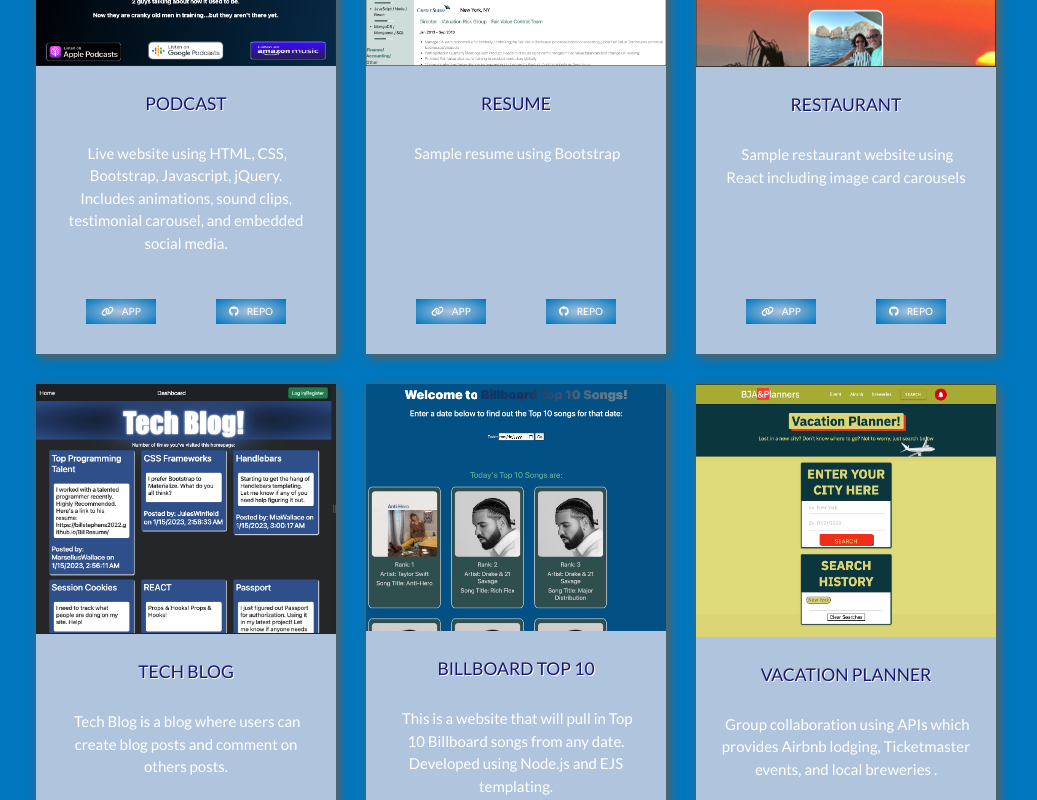
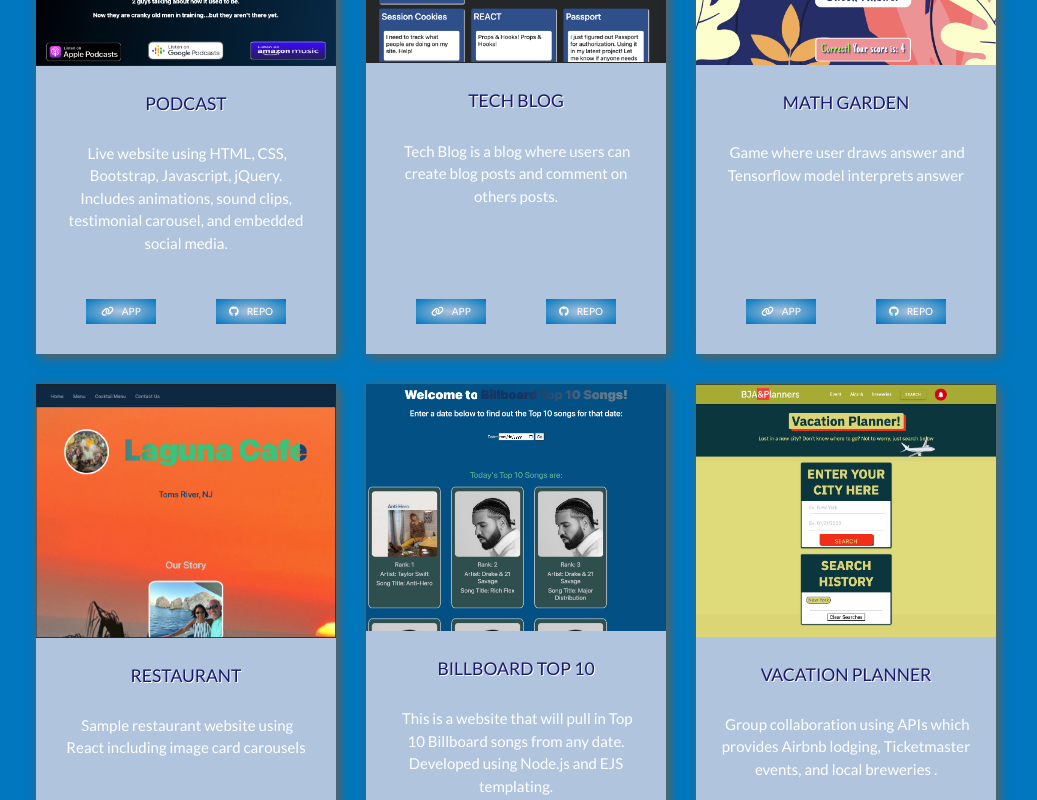
Before and after one commit to BillStephens2022/my_portfolio, a React (Create React App) app: page /portfolio in a window 1280 px wide. Shown: the part 1100-1900 px from the top of the page, without its empty margins (124-1161 px from the left). Built offline with nearby package versions, Linux system fonts and the light colour scheme.

Commit message:
added new skills and math garden project

```diff
--- a/src/data/projects.js
+++ b/src/data/projects.js
@@ -53,19 +53,32 @@ export const projects = [
     },
     {
       id: 5,
-      title: "Resume",
-      desc: "Sample resume using Bootstrap",
+      title: "Tech Blog",
+      desc: "Tech Blog is a blog where users can create blog posts and comment on others posts.",
+      category: "Full Stack",
+      image1: `techblog1.png`,
+      image2: `techblog2.png`,
+      image3: `techblog3.png`,
+      image4: `techblog4.png`,
+      image5: "",
+      deployedUrl: "https://tech-blog-billstephens.herokuapp.com/",
+      gitHubRepoUrl: "https://github.com/BillStephens2022/Tech-Blog",
+    },
+    {
+      id: 6,
+      title: "Math Garden",
+      desc: "Game where user draws answer and Tensorflow model interprets answer",
       category: "Front End",
-      image1: `resume1.png`,
+      image1: "mathGarden.png",
       image2: "",
       image3: "",
       image4: "",
       image5: "",
-      deployedUrl: "https://billstephens2022.github.io/BillResume/",
-      gitHubRepoUrl: "https://github.com/BillStephens2022/BillResume",
+      deployedUrl: "https://billstephens2022.github.io/math_garden/",
+      gitHubRepoUrl: "https://github.com/BillStephens2022/math_garden",
     },
     {
-      id: 6,
+      id: 7,
       title: "Restaurant",
       desc: "Sample restaurant website using React including image card carousels",
       category: "Front End",
@@ -77,19 +90,7 @@ export const projects = [
       deployedUrl: "https://billstephens2022.github.io/LagunaCafe/",
       gitHubRepoUrl: "https://github.com/BillStephens2022/LagunaCafe",
     },
-    {
-      id: 7,
-      title: "Tech Blog",
-      desc: "Tech Blog is a blog where users can create blog posts and comment on others posts.",
-      category: "Full Stack",
-      image1: `techblog1.png`,
-      image2: `techblog2.png`,
-      image3: `techblog3.png`,
-      image4: `techblog4.png`,
-      image5: "",
-      deployedUrl: "https://tech-blog-billstephens.herokuapp.com/",
-      gitHubRepoUrl: "https://github.com/BillStephens2022/Tech-Blog",
-    },
+
     {
       id: 8,
       title: "Billboard Top 10",
@@ -261,6 +262,19 @@ export const projects = [
     },
     {
       id: 21,
+      title: "Resume",
+      desc: "Sample resume using Bootstrap",
+      category: "Front End",
+      image1: `resume1.png`,
+      image2: "",
+      image3: "",
+      image4: "",
+      image5: "",
+      deployedUrl: "https://billstephens2022.github.io/BillResume/",
+      gitHubRepoUrl: "https://github.com/BillStephens2022/BillResume",
+    },
+    {
+      id: 22,
       title: "README Generator",
       desc: "Generates a README.md file after responding to questions in the command line",
       category: "Back End",
@@ -273,7 +287,7 @@ export const projects = [
       gitHubRepoUrl: "https://github.com/BillStephens2022/README-generator",
     },
     {
-      id: 22,
+      id: 23,
       title: "Team Profile Generator",
       desc: "Generates Team Profile page after entering team details in the command line",
       category: "Back End",
@@ -286,7 +300,7 @@ export const projects = [
       gitHubRepoUrl: "https://github.com/BillStephens2022/Team-Profile-Generator",
     },
     {
-      id: 23,
+      id: 24,
       title: "Note Taker",
       desc: "App where you can create, save, and delete notes utilizing Node.js",
       category: "Full Stack",
@@ -299,7 +313,7 @@ export const projects = [
       gitHubRepoUrl: "https://github.com/BillStephens2022/Note-Taker",
     },
     {
-      id: 24,
+      id: 25,
       title: "Employee Tracker",
       desc: "Employee database app utilizing Node.js, npm Inquirer package and mySQL",
       category: "Back End",
@@ -312,7 +326,7 @@ export const projects = [
       gitHubRepoUrl: "https://github.com/BillStephens2022/Employee-Tracker-SQL",
     },
     {
-      id: 25,
+      id: 26,
       title: "E-Commerce Back End",
       desc: "Sample E-commerce back end using Node, Express, MySQL, Sequelize",
       category: "Back End",
@@ -324,9 +338,8 @@ export const projects = [
       deployedUrl: "N/A",
       gitHubRepoUrl: "https://github.com/BillStephens2022/E-Commerce-Back-End",
     },
-
     {
-      id: 26,
+      id: 27,
       title: "Social Network API",
       desc: "Back end for a social network where users can sign up, add friends, and post thoughts and reactions.",
       category: "Back End",
@@ -339,7 +352,7 @@ export const projects = [
       gitHubRepoUrl: "https://github.com/BillStephens2022/Social-Network-API-NoSQL",
     },
     {
-      id: 27,
+      id: 28,
       title: "Trivia Quiz",
       desc: "Trivia Quiz app built with Python, Tkinter, and Open Trivia DB API.",
       category: "Python",
@@ -352,7 +365,7 @@ export const projects = [
       gitHubRepoUrl: "https://github.com/BillStephens2022/Trivia-Quiz-API-Python",
     },
     {
-      id: 28,
+      id: 29,
       title: "Flash Cards",
       desc: "Flash Cards app built with Python / Tkinter.",
       category: "Python",
@@ -365,7 +378,7 @@ export const projects = [
       gitHubRepoUrl: "https://github.com/BillStephens2022/Flash-Cards-Python",
     },
     {
-      id: 29,
+      id: 30,
       title: "Password Manager",
       desc: "Password Manager app built with Python / Tkinter. Generate or create your own passwords, save them, and search for existing ones.",
       category: "Python",
@@ -378,7 +391,7 @@ export const projects = [
       gitHubRepoUrl: "https://github.com/BillStephens2022/Password-Manager-Python",
     },
     {
-      id: 30,
+      id: 31,
       title: "Pomodoro Time Manager",
       desc: "Time Management app built with Python / Tkinter. Work more efficiently using the Pomodoro Method.",
       category: "Python",
@@ -391,7 +404,7 @@ export const projects = [
       gitHubRepoUrl: "https://github.com/BillStephens2022/Pomodoro-App-Python",
     },
     {
-      id: 31,
+      id: 32,
       title: "US States Quiz",
       desc: "US States Quiz built with Python / Tkinter.  Name as many of the US States as you can until the map is filled in.",
       category: "Python",
@@ -404,7 +417,7 @@ export const projects = [
       gitHubRepoUrl: "https://github.com/BillStephens2022/US-States-Quiz",
     },
     {
-      id: 32,
+      id: 33,
       title: "Pong",
       desc: "Classic Pong Game built with Python / Tkinter.",
       category: "Python",
@@ -417,7 +430,7 @@ export const projects = [
       gitHubRepoUrl: "https://github.com/BillStephens2022/Pong-Game-Python",
     },
     {
-      id: 33,
+      id: 34,
       title: "Snake Game",
       desc: "Classic Snake Game built with Python / Tkinter.",
       category: "Python",
@@ -430,7 +443,7 @@ export const projects = [
       gitHubRepoUrl: "https://github.com/BillStephens2022/Snake-Game-Python",
     },
     {
-      id: 34,
+      id: 35,
       title: "Turtle Crossing",
       desc: "Turtle Crossing Game (similar to Frogger) built with Python / Tkinter.",
       category: "Python",
--- a/src/pages/About.js
+++ b/src/pages/About.js
@@ -32,16 +32,17 @@ function About() {
             </h4>
             <ul className="skills__card--list">
               <li>JavaScript/TypeScript</li>
-              <li>React.js</li>
+              <li>React/Angular</li>
               <li>Redux</li>
               <li>3rd Party APIs</li>
               <li>HTML5</li>
               <li>CSS3</li>
               <li>Sass/Scss</li>
-              <li>Bootstrap</li>
-              <li>Materialize</li>
-              <li>Bulma</li>
-              <li>Tailwind</li>
+              <li>Multiple CSS Frameworks-</li>
+              <li>(Bootstrap, Materialize,</li>
+              <li>Semantic, Bulma, Tailwind)</li>
+              <li>Tensorflow.js</li>
+              <li>Chart.js</li>
             </ul>
           </div>
 
@@ -61,7 +62,6 @@ function About() {
               <li>Apollo Server</li>
               <li>Passport.js</li>
               <li>JSON Web Token</li>
-              <li>Chart.js</li>
             </ul>
           </div>
 
@@ -81,6 +81,7 @@ function About() {
               <li>Numpy</li>
               <li>matplotlib</li>
               <li>Seaborn</li>
+              <li>Tensorflow</li>
               <li>Tkinter</li>
               <li>Selenium</li>
               <li>Beautiful Soup</li>
--- a/src/pages/Resume.js
+++ b/src/pages/Resume.js
@@ -102,6 +102,7 @@ function Resume() {
                 <li>Node.js</li>
                 <li>Express.js</li>
                 <li>React.js</li>
+                <li>Angular.js</li>
                 <li>SQL</li>
                 <li>MongoDB</li>
                 <li>Mongoose</li>
```
Also changed, not shown: public/images/mathGarden.png (added).
